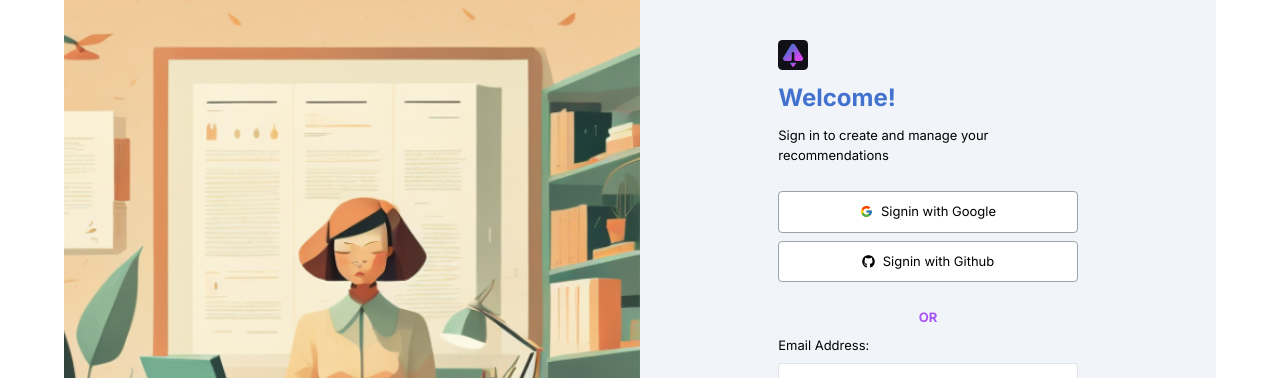
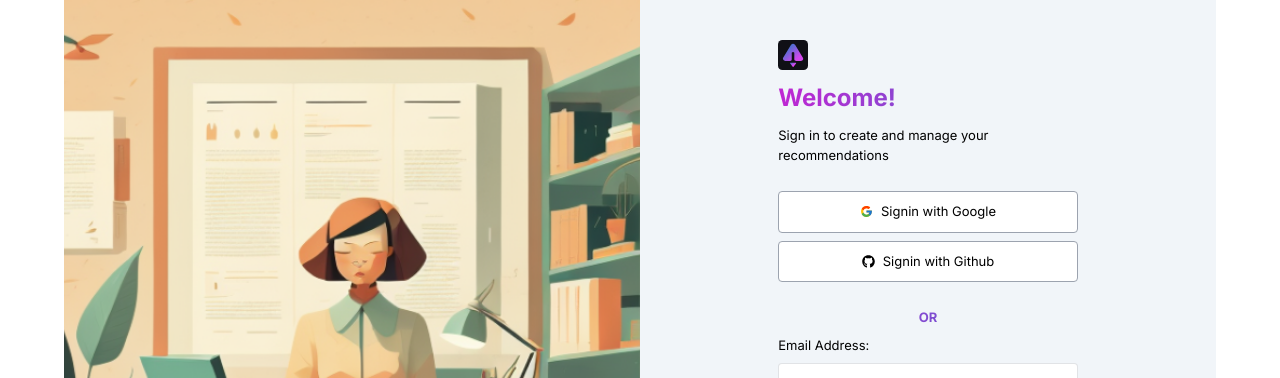
Before and after one commit to abel-otegbola/Paperpilot, a Next.js app: page /login in a window 1280 px wide. Shown: the part 126-504 px from the top of the page. Built offline with nearby package versions, Linux system fonts and the light colour scheme; no server answers.

Commit message:
fix: changed heading text to gradient

```diff
--- a/src/app/login/page.js
+++ b/src/app/login/page.js
@@ -44,7 +44,7 @@ export default function Signup() {
                 <div className="p-[20px] md:w-[50%] w-full md:px-[12%] md:py-[7%] py-[80px] bg-slate-100 dark:bg-gray-800 rounded">
 
                     <Image src="/logo.svg" alt="paperpilot" width={30} height={30} />
-                    <h1 className="py-3 text-primary text-2xl font-bold">Welcome!</h1>
+                    <h1 className="py-3 text-transparent bg-clip-text bg-gradient-to-r from-fuchsia-600 to-primary text-2xl font-bold">Welcome!</h1>
                     <p className="pb-2">Sign in to create and manage your recommendations</p>
 
 
@@ -59,7 +59,7 @@ export default function Signup() {
                         }
                     </div>
 
-                    <p className="font-bold text-purple-500 text-center my-2">OR</p>
+                    <p className="font-bold text-transparent bg-clip-text bg-gradient-to-r from-fuchsia-600 to-primary text-center my-2">OR</p>
 
                     {/* Show success message */}
                     { success !== "" ? <p className="my-2 text-green-500 p-4 text-center flex justify-between items-center rounded bg-green-400/[0.1]">{success}<FaTimesCircle onClick={() => setSuccess("")}/></p> : "" }
--- a/src/app/signup/page.js
+++ b/src/app/signup/page.js
@@ -64,7 +64,7 @@ export default function Signup() {
 
                     <div className="mx-auto max-w-[350px]">
                         <Image src="/logo.svg" alt="paperpilot" width={30} height={30} />
-                        <h1 className="py-4 text-primary text-2xl font-bold">Create Your Account</h1>
+                        <h1 className="py-4 text-transparent bg-clip-text bg-gradient-to-r from-fuchsia-600 to-primary text-2xl font-bold">Create Your Account</h1>
                         <p className="pb-5">Sign up to create and manage your recommendations</p>
 
                         {/* Show success message */}
```
